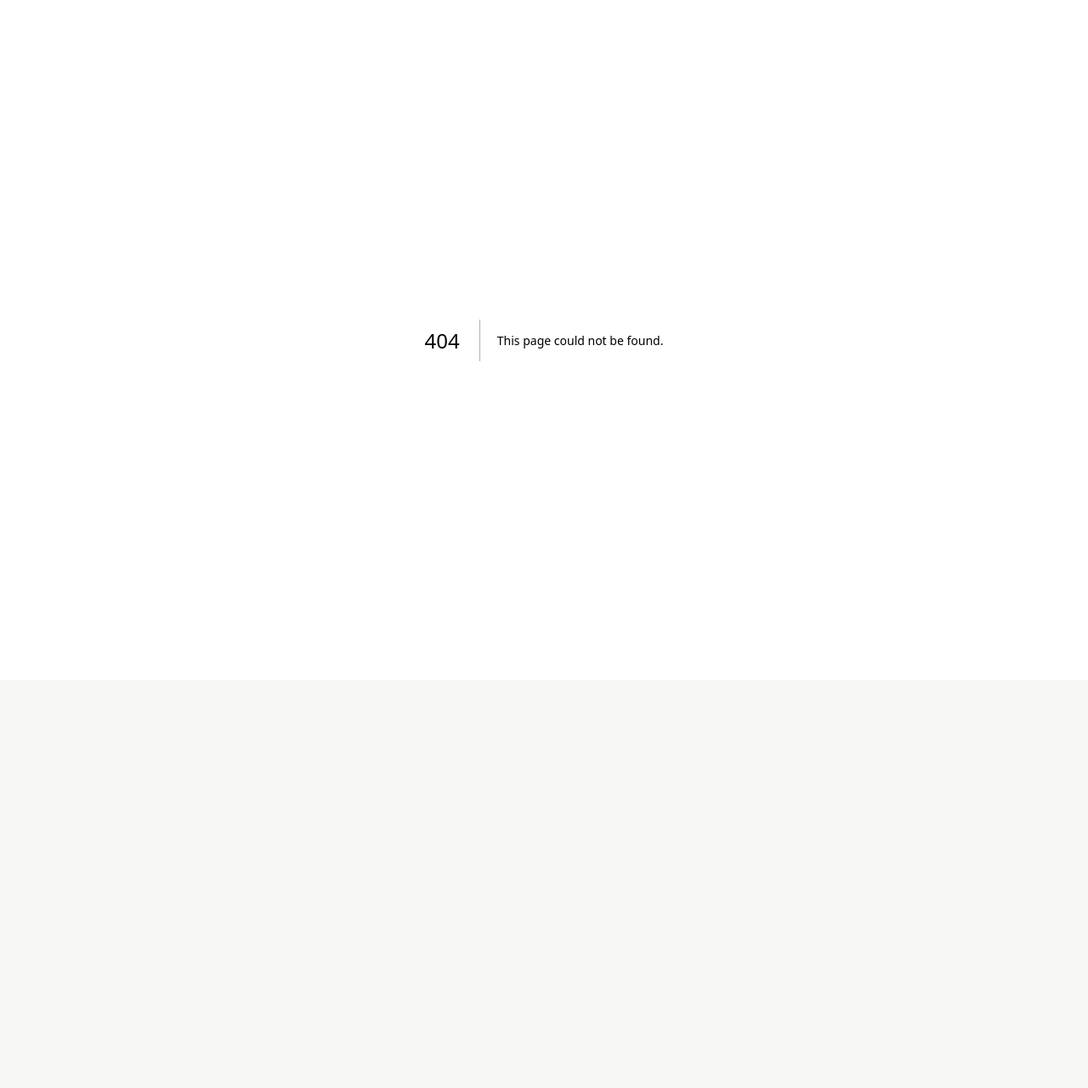
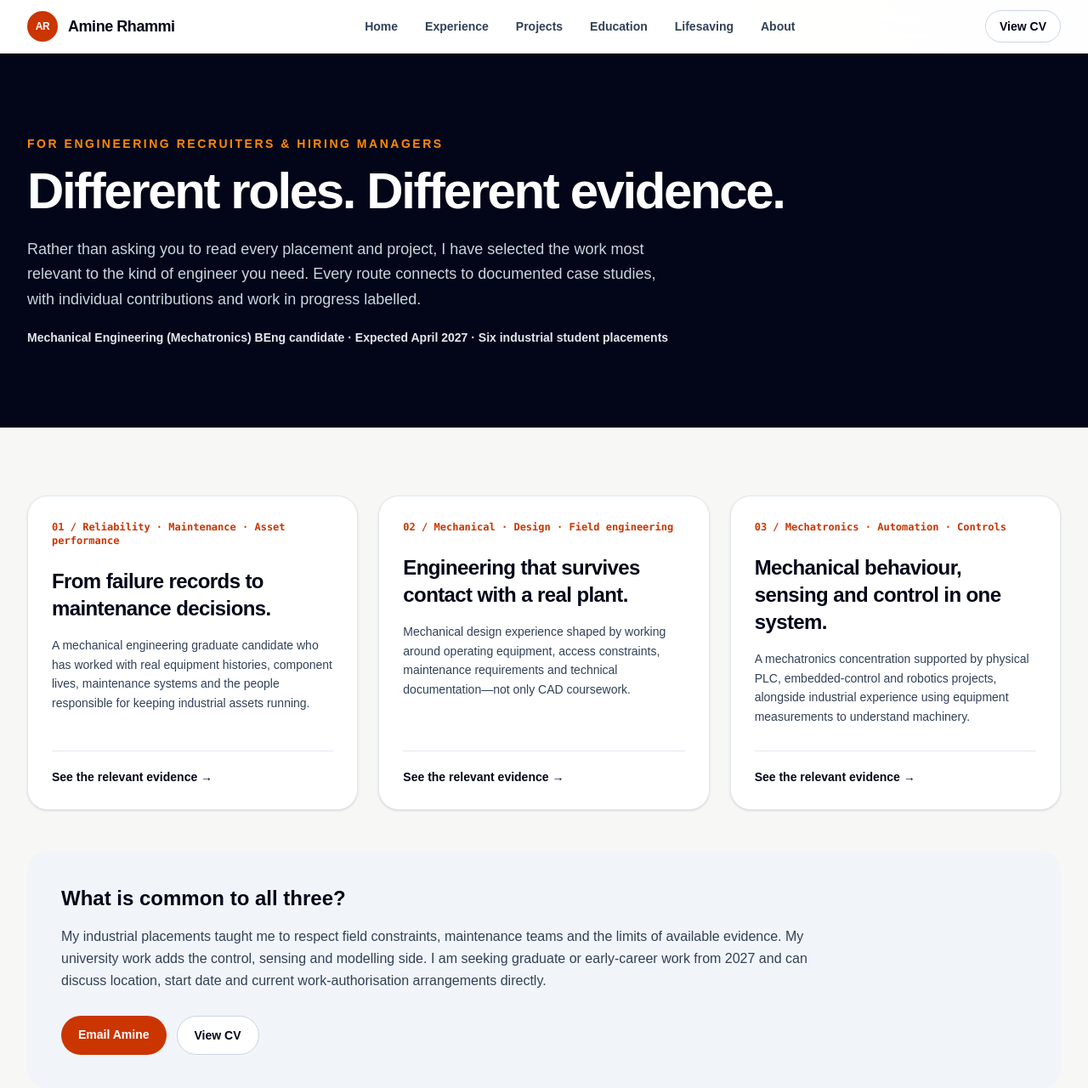
Before and after one commit to rhammi/amine-portfolio, a Next.js app: page /for in a window 1280 px wide. Before the commit this address had no page. Shown: the top 1280 px of the page at 85% size. Before the commit the page ends 800 px from the top, so only its background shows below. Built offline with nearby package versions, Linux system fonts and the light colour scheme.

Commit message:
Add targeted recruiter entry points: app/for/page.tsx

```diff
--- /dev/null
+++ b/app/for/page.tsx
@@ -0,0 +1,44 @@
+import type { Metadata } from "next";
+import Link from "next/link";
+import Navbar from "@/components/ui/Navbar";
+import Footer from "@/components/ui/Footer";
+import { recruiterPaths } from "@/data/recruiter-paths";
+
+export const metadata: Metadata = {
+  title:"For Engineering Recruiters",
+  description:"Three focused paths through Amine Rhammi's verified reliability, mechanical and mechatronics engineering evidence.",
+  alternates:{canonical:"/for"}
+};
+
+export default function ForEmployersPage() {
+  return <main id="main-content" className="min-h-screen">
+    <Navbar/>
+    <header className="bg-slate-950 text-white">
+      <div className="mx-auto max-w-7xl px-5 py-16 sm:px-8 sm:py-24">
+        <p className="text-sm font-extrabold uppercase tracking-[0.18em] text-orange-400">For engineering recruiters & hiring managers</p>
+        <h1 className="mt-4 max-w-5xl text-4xl font-black tracking-[-0.04em] sm:text-6xl">Different roles. Different evidence.</h1>
+        <p className="mt-6 max-w-3xl text-lg leading-relaxed text-slate-300">Rather than asking you to read every placement and project, I have selected the work most relevant to the kind of engineer you need. Every route connects to documented case studies, with individual contributions and work in progress labelled.</p>
+        <p className="mt-5 text-sm font-semibold text-slate-200">Mechanical Engineering (Mechatronics) BEng candidate · Expected April 2027 · Six industrial student placements</p>
+      </div>
+    </header>
+    <section className="mx-auto max-w-7xl px-5 py-14 sm:px-8 sm:py-20">
+      <div className="grid gap-6 lg:grid-cols-3">
+        {recruiterPaths.map((path,i)=><Link key={path.slug} href={'/for/'+path.slug} className="group flex h-full flex-col rounded-3xl border border-slate-200 bg-white p-7 shadow-sm transition hover:-translate-y-1 hover:border-orange-500 hover:shadow-xl">
+          <p className="font-mono text-xs font-bold text-orange-700">0{i+1} / {path.eyebrow}</p>
+          <h2 className="mt-6 text-2xl font-black tracking-tight text-slate-950 group-hover:text-orange-700">{path.title}</h2>
+          <p className="mt-4 flex-1 text-sm leading-relaxed text-slate-700">{path.proposition}</p>
+          <p className="mt-7 border-t border-slate-200 pt-5 text-sm font-extrabold text-slate-950">See the relevant evidence →</p>
+        </Link>)}
+      </div>
+      <div className="mt-12 rounded-3xl bg-slate-100 p-7 sm:p-10">
+        <h2 className="text-2xl font-black text-slate-950">What is common to all three?</h2>
+        <p className="mt-4 max-w-4xl leading-relaxed text-slate-700">My industrial placements taught me to respect field constraints, maintenance teams and the limits of available evidence. My university work adds the control, sensing and modelling side. I am seeking graduate or early-career work from 2027 and can discuss location, start date and current work-authorisation arrangements directly.</p>
+        <div className="mt-7 flex flex-wrap gap-3">
+          <a href="mailto:aminecana@hotmail.com?subject=Engineering%20opportunities" className="rounded-full bg-orange-700 px-5 py-3 text-sm font-extrabold text-white hover:bg-orange-800">Email Amine</a>
+          <a href="/resume.pdf" target="_blank" rel="noreferrer" className="rounded-full border border-slate-300 bg-white px-5 py-3 text-sm font-extrabold text-slate-950">View CV</a>
+        </div>
+      </div>
+    </section>
+    <Footer/>
+  </main>
+}
```
